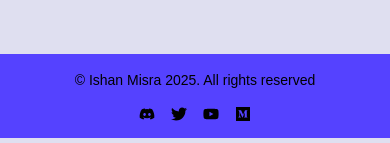
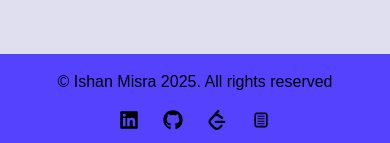
Before and after one commit to ishan1603/portfoilo, a React (Vite) app: page / in a window 390 px wide. Shown: the part 7029-7172 px from the top of the page. Built offline with nearby package versions, Linux system fonts and the light colour scheme; a web font is replaced by a local one.

Commit message:
fix footer

```diff
--- a/src/components/Footer.jsx
+++ b/src/components/Footer.jsx
@@ -1,21 +1,23 @@
-import { FaDiscord, FaTwitter, FaYoutube, FaMedium } from "react-icons/fa";
+import { FaGithub, FaLinkedin } from "react-icons/fa";
+import { SiLeetcode } from "react-icons/si";
+import { TiDocumentText } from "react-icons/ti";
 
 const socialLinks = [
-  { href: "https://discord.com", icon: <FaDiscord /> },
-  { href: "https://twitter.com", icon: <FaTwitter /> },
-  { href: "https://youtube.com", icon: <FaYoutube /> },
-  { href: "https://medium.com", icon: <FaMedium /> },
+  { href: "#", icon: <FaLinkedin className="text-xl" />, label: "LinkedIn" },
+  { href: "#", icon: <FaGithub className="text-xl" />, label: "GitHub" },
+  { href: "#", icon: <SiLeetcode className="text-xl" />, label: "LeetCode" },
+  { href: "#", icon: <TiDocumentText className="text-xl" />, label: "Resume" },
 ];
 
 const Footer = () => {
   return (
     <footer className="w-screen bg-[#5542ff] py-4 text-black">
       <div className="container mx-auto flex flex-col items-center justify-between gap-4 px-4 md:flex-row">
-        <p className="text-center text-sm font-light md:text-left">
+        <p className="text-center text-base font-light md:text-left">
           © Ishan Misra 2025. All rights reserved
         </p>
 
-        <div className="flex justify-center gap-4 md:ml-auto">
+        <div className="flex justify-center gap-6 md:ml-auto">
           {socialLinks.map((link, index) => (
             <a
               key={index}
@@ -23,6 +25,7 @@ const Footer = () => {
               target="_blank"
               rel="noopener noreferrer"
               className="text-black transition-colors duration-500 ease-in-out hover:text-white"
+              title={link.label}
             >
               {link.icon}
             </a>
```
